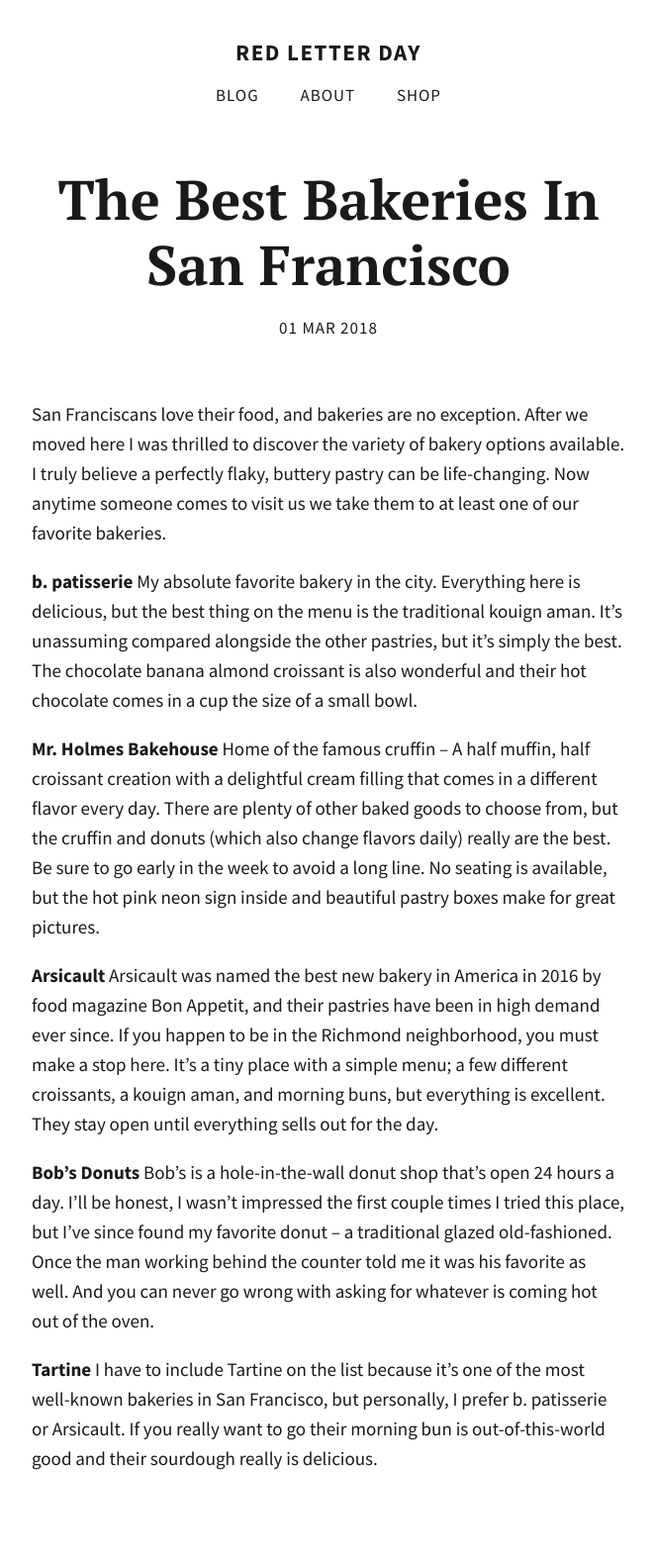
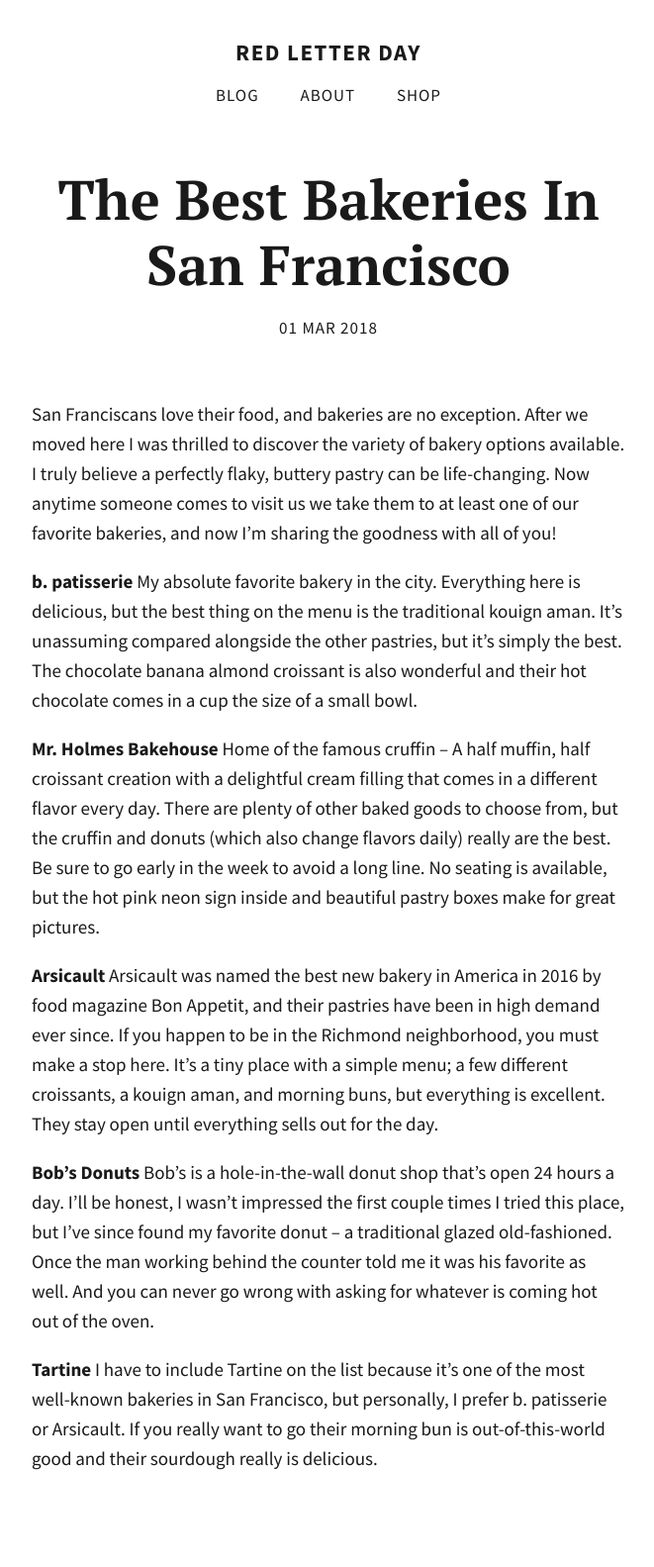
Before and after one commit to totiffany/totiffany.github.io, a Jekyll site: the page built from _posts/2018-03-01-The-Best-Bakeries-in-San-Francisco.md, in a window 1280 px wide. Shown: the whole page at 99% size, without its empty margins (308-969 px from the left). Built offline with Jekyll 4.4.1, drawn with Linux system fonts in a browser that asks for light colours; our own code applies the rules of GitHub Pages for plain Markdown files.

Commit message:
Update 2018-03-01-The-Best-Bakeries-in-San-Francisco.md

```diff
--- a/_posts/2018-03-01-The-Best-Bakeries-in-San-Francisco.md
+++ b/_posts/2018-03-01-The-Best-Bakeries-in-San-Francisco.md
@@ -1,7 +1,7 @@
 ---
 published: true
 ---
-San Franciscans love their food, and bakeries are no exception. After we moved here I was thrilled to discover the variety of bakery options available. I truly believe a perfectly flaky, buttery pastry can be life-changing. Now anytime someone comes to visit us we take them to at least one of our favorite bakeries.
+San Franciscans love their food, and bakeries are no exception. After we moved here I was thrilled to discover the variety of bakery options available. I truly believe a perfectly flaky, buttery pastry can be life-changing. Now anytime someone comes to visit us we take them to at least one of our favorite bakeries, and now I'm sharing the goodness with all of you!
 
 **b. patisserie**
 My absolute favorite bakery in the city. Everything here is delicious, but the best thing on the menu is the traditional kouign aman. It's unassuming compared alongside the other pastries, but it's simply the best. The chocolate banana almond croissant is also wonderful and their hot chocolate comes in a cup the size of a small bowl.
```
